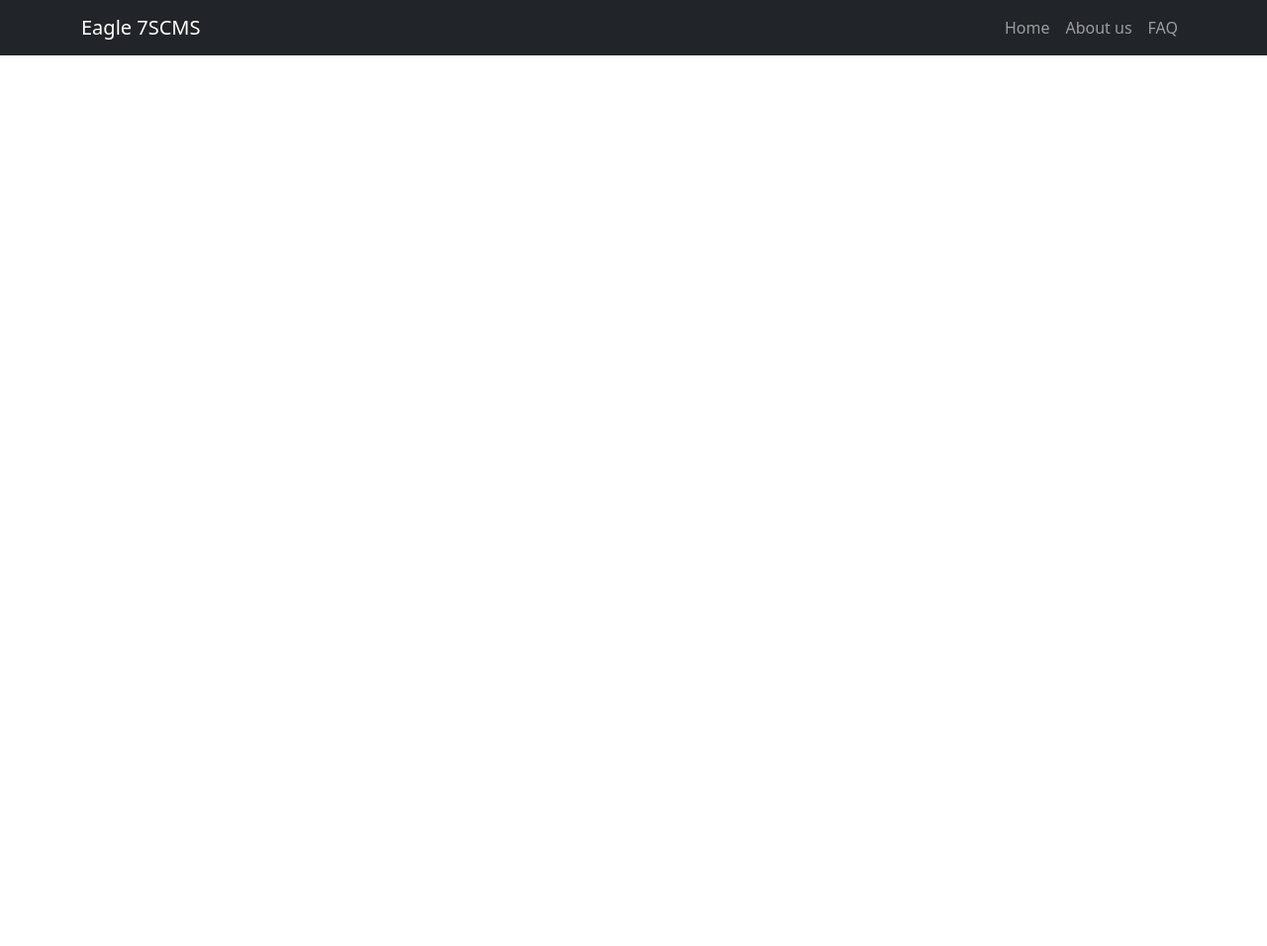
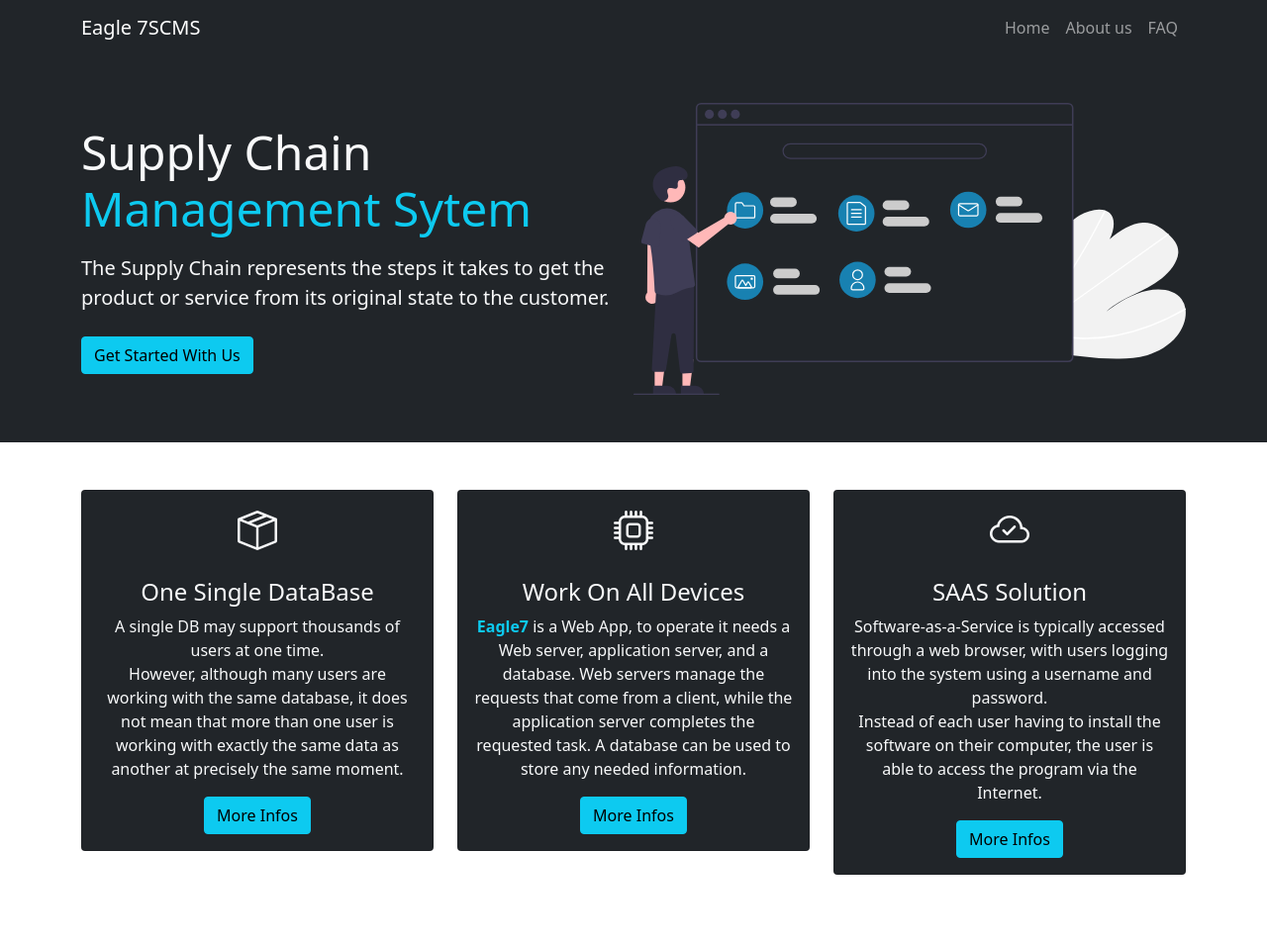
Before and after one commit to RedaMeziouni/Eagle-7, a plain HTML site: page index.html in a window 1280 px wide. Shown: the whole page at 99% size. Before the commit the page ends 800 px from the top, so only its background shows below. Drawn offline with nearby package versions, Linux system fonts and the light colour scheme.

Commit message:
Add Cards

```diff
--- a/index.html
+++ b/index.html
@@ -4,6 +4,8 @@
     <meta charset="UTF-8">
     <meta http-equiv="X-UA-Compatible" content="IE=edge">
     <meta name="viewport" content="width=device-width, initial-scale=1.0">
+    <!-- Icons -->
+    <link rel="stylesheet" href="https://cdn.jsdelivr.net/npm/bootstrap-icons@1.3.0/font/bootstrap-icons.css">
     <link rel="stylesheet" href="css/bootstrap.css">
     <title>Eagle 7SCMS</title>
 </head>
@@ -31,6 +33,79 @@
     </div>
     <!-- End Navbar -->
 
+    <!-- First Section -->
+    <section id="hero" class="bg-dark text-light text-center text-sm-start py-5">
+        <div class="container">
+            <!-- Display as Flex -->
+            <div class="d-sm-flex align-items-center justify-content-center">
+                <div class="py-3">
+                    <h1 class="display-5">Supply Chain <span class="text-info">Management Sytem</span> </h1>
+                    <p class="py-2 lead">The Supply Chain represents the steps it takes to get the product or service from its original state to the customer.</p>
+
+                    <!-- Get Started Button -->
+                    <button class="btn btn-info">Get Started With Us</button>
+                </div>
+                <img class="d-none d-sm-block img-fluid w-50" src="/img/OS.svg" alt="">
+            </div>
+        </div>
+    </section>
+    <!-- End Section One -->
+
+    <!-- Second Section -->
+    <section class="py-5">
+        <div class="container">
+            <!-- Center the Cards -->
+            <div class="row text-center">
+                <!-- 1st Card -->
+                <div class="col-sm-12 col-md-6 col-lg-4">
+                    <div class="card bg-dark text-light mb-4">
+                        <!-- Box Icon -->
+                        <div class="h1 mt-3">
+                            <i class="bi bi-box-seam"></i>
+                        </div>
+                        <div class="card-body text-center">
+                            <h4 class="card-title">One Single DataBase</h4>
+                            <p class="card-text">A single DB may support thousands of users at one time. <br> However, although many users are working with the same database, it does not mean that more than one user is working with exactly the same data as another at precisely the same moment.</p>
+                            <a href="" class="btn btn-info">More Infos</a>
+                        </div>
+                    </div>
+                </div>
+
+                <!-- 2nd Card -->
+                <div class="col-sm-6 col-md-6 col-lg-4">
+                    <div class="card bg-dark text-light mb-4">
+                        <!-- Box Icon -->
+                        <div class="h1 mt-3">
+                            <i class="bi bi-cpu"></i>
+                        </div>
+                        <div class="card-body text-center">
+                            <h4 class="card-title">Work On All Devices</h4>
+                            <p class="card-text"><span class="text-info fw-bold">Eagle7</span> is a Web App, to operate it needs a Web server, application server, and a database. Web servers manage the requests that come from a client, while the application server completes the requested task. A database can be used to store any needed information.</p>
+                            <a href="" class="btn btn-info">More Infos</a>
+                        </div>
+                    </div>
+                </div>
+
+                <!-- 3rd Card -->
+                <div class="col-sm-6 col-md-6 col-lg-4">
+                    <div class="card bg-dark text-light mb-4">
+                        <!-- Box Icon -->
+                        <div class="h1 mt-3">
+                            <i class="bi bi-cloud-check"></i>
+                        </div>
+                        <div class="card-body text-center">
+                            <h4 class="card-title">SAAS Solution</h4>
+                            <p class="card-text">Software-as-a-Service is typically accessed through a web browser, with users logging into the system using a username and password. <br> Instead of each user having to install the software on their computer, the user is able to access the program via the Internet.</p>
+                            <a href="" class="btn btn-info">More Infos</a>
+                        </div>
+                    </div>
+                </div>
+            </div>
+        </div>
+    </section>
+    <!-- End Section Two -->
+
+
 
 
 
```
Also changed, not shown: img/OS.png (added), img/OS.svg (added), img/favicon.png (added).
